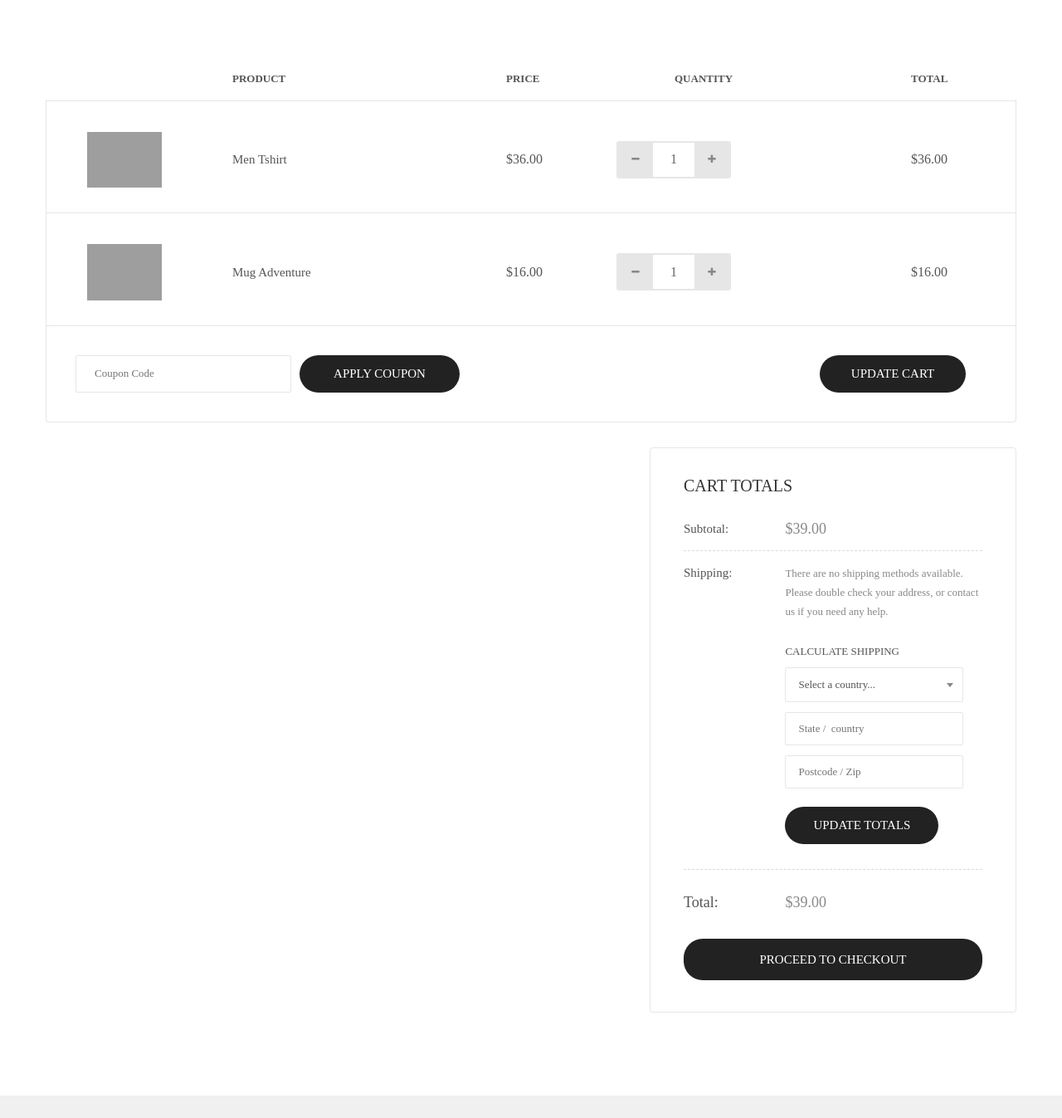
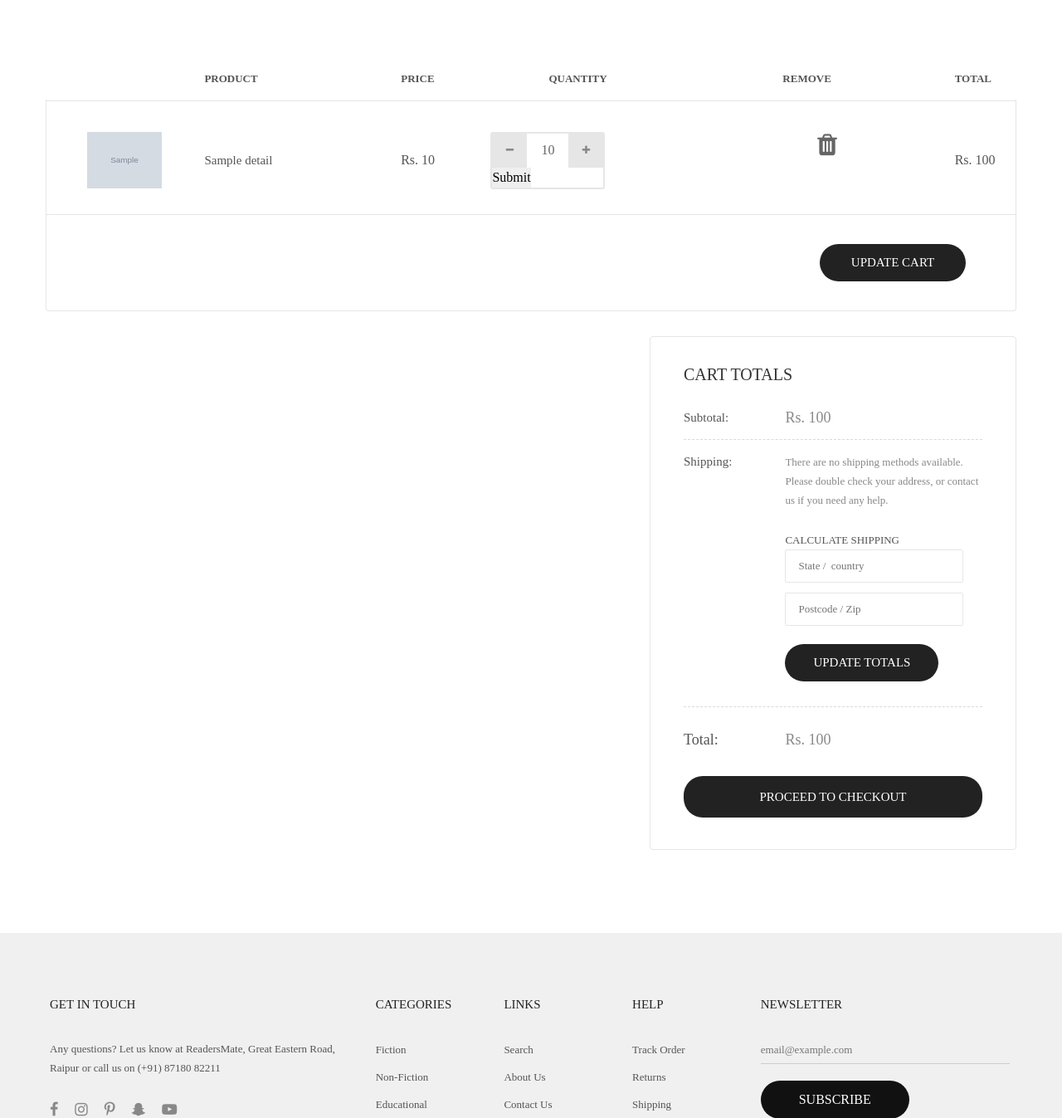
Before and after one commit to Nisaachar/ReadersMate, a PHP site: page /cart.php in a window 1280 px wide. Shown: the part 365-1712 px from the top of the page at 83% size. Run offline with PHP 8.4, Linux system fonts and the light colour scheme; the visitor is signed in with stand-in values (Sample User, id 1); tables that the repository leaves empty or names only in its code hold one stand-in row (values such as "Sample post"); grey boxes marked "Sample" are stand-in pictures; some web fonts are replaced; grey boxes are pictures that could not be loaded.

Commit message:
Adding Cart Features

```diff
--- a/cart.php
+++ b/cart.php
@@ -1,3 +1,8 @@
+<?php
+	include_once 'database.php';
+
+?>
+
 <!DOCTYPE html>
 <html lang="en">
 <?php include('includes/head.php');?>
@@ -24,34 +29,71 @@
 							<th class="column-2">Product</th>
 							<th class="column-3">Price</th>
 							<th class="column-4 p-l-70">Quantity</th>
+							<th class="column-4 p-l-70">Remove</th>
 							<th class="column-5">Total</th>
 						</tr>
 
 						<tr class="table-row">
+							<?php
+								$u_id = $_SESSION['user_id'];	//initializing the variables
+								$target_dir="images/books/";
+								$grand_total = 0;
+
+
+								$query = "SELECT * FROM tbl_cart WHERE u_id = '$u_id' "; // Collecting data from tbl_cart
+								$run = mysqli_query($conn, $query);
+								while($row = mysqli_fetch_array($run)){
+
+									$book_id = $row["book_id"];
+
+									$book_query = "SELECT * FROM tbl_book_details WHERE book_id = '$book_id' "; //fetching book
+									$book_run = mysqli_query($conn, $book_query);
+
+									while($book_row = mysqli_fetch_array($book_run)){
+
+							?>
+
 							<td class="column-1">
 								<div class="cart-img-product b-rad-4 o-f-hidden">
-									<img src="images/item-10.jpg" alt="IMG-PRODUCT">
+									<img src="<?php echo $target_dir.$book_row['img1']; ?>" alt="IMG-PRODUCT">
 								</div>
 							</td>
-							<td class="column-2">Men Tshirt</td>
-							<td class="column-3">$36.00</td>
-							<td class="column-4">
+
+							<td class="column-2"><?php echo $book_row["title"]?></td>
+
+							<td class="column-3">Rs. <?php echo $book_row["price"]?></td>
+
+							<td class="column-4 ">
 								<div class="flex-w bo5 of-hidden w-size17">
+									<form action="amending_cart.php?book_id=<?php echo $book_row["book_id"]; ?>" class="form-inline" method = "POST" >
 										<button class="btn-num-product-down color1 flex-c-m size7 bg8 eff2">
 											<i class="fs-12 fa fa-minus" aria-hidden="true"></i>
 										</button>
 
-									<input class="size8 m-text18 t-center num-product" type="number" name="num-product1" value="1">
+										<input class="size8 m-text18 t-center num-product" type="number" name="qty" value="<?php echo $row["qty"]; ?>">
 
 										<button class="btn-num-product-up color1 flex-c-m size7 bg8 eff2">
 											<i class="fs-12 fa fa-plus" aria-hidden="true"></i>
 										</button>
+										<input type="submit" class="form-inline">
+									</form>
 								</div>
 							</td>
-							<td class="column-5">$36.00</td>
+
+							<td class="column-5 d-flex justify-content-center align-bottom">
+								<a href="delete_cart.php?book_id=<?php echo $book_row["book_id"]; ?>"><i class="fs-30	fa fa-trash" aria-hidden="true"></i></a>
+							</td>
+
+							<td class="column-6">Rs. <?php echo $price = $book_row["price"]*$row["qty"]; ?></td>
 						</tr>
+						<?php
+								$grand_total += $price;
+								}
+							}
+						?>
 
-						<tr class="table-row">
+
+						<!-- <tr class="table-row">
 							<td class="column-1">
 								<div class="cart-img-product b-rad-4 o-f-hidden">
 									<img src="images/item-05.jpg" alt="IMG-PRODUCT">
@@ -73,22 +115,22 @@
 								</div>
 							</td>
 							<td class="column-5">$16.00</td>
-						</tr>
+						</tr> -->
 					</table>
 				</div>
 			</div>
 
 			<div class="flex-w flex-sb-m p-t-25 p-b-25 bo8 p-l-35 p-r-60 p-lr-15-sm">
 				<div class="flex-w flex-m w-full-sm">
-					<div class="size11 bo4 m-r-10">
+					<!-- <div class="size11 bo4 m-r-10">
 						<input class="sizefull s-text7 p-l-22 p-r-22" type="text" name="coupon-code" placeholder="Coupon Code">
-					</div>
+					</div> -->
 
 					<div class="size12 trans-0-4 m-t-10 m-b-10 m-r-10">
-						<!-- Button -->
-						<button class="flex-c-m sizefull bg1 bo-rad-23 hov1 s-text1 trans-0-4">
+
+						<!-- <button class="flex-c-m sizefull bg1 bo-rad-23 hov1 s-text1 trans-0-4">
 							Apply coupon
-						</button>
+						</button> -->
 					</div>
 				</div>
 
@@ -113,7 +155,7 @@
 					</span>
 
 					<span class="m-text21 w-size20 w-full-sm">
-						$39.00
+						Rs. <?php echo $grand_total; ?>
 					</span>
 				</div>
 
@@ -132,14 +174,14 @@
 							Calculate Shipping
 						</span>
 
-						<div class="rs2-select2 rs3-select2 rs4-select2 bo4 of-hidden w-size21 m-t-8 m-b-12">
+						<!-- <div class="rs2-select2 rs3-select2 rs4-select2 bo4 of-hidden w-size21 m-t-8 m-b-12">
 								 <select class="selection-2" name="country">
 									<option>Select a country...</option>
 									<option>US</option>
 									<option>UK</option>
 									<option>Japan</option>
 								</select>
-						</div>
+						</div> -->
 
 						<div class="size13 bo4 m-b-12">
 						<input class="sizefull s-text7 p-l-15 p-r-15" type="text" name="state" placeholder="State /  country">
@@ -165,7 +207,7 @@
 					</span>
 
 					<span class="m-text21 w-size20 w-full-sm">
-						$39.00
+						Rs. <?php echo $grand_total; ?>
 					</span>
 				</div>
 
--- a/includes/header.php
+++ b/includes/header.php
@@ -1,5 +1,6 @@
 <?php
 	session_start();
+	include_once 'database.php';
 ?>
 
 <header class="header1">
@@ -78,7 +79,7 @@
 				<div class="header-icons">
 					<?php if(isset($_SESSION['fname']))
 					{
-						echo '<span class="header-wrapicon1 dis-block"><small>Wellcome,&nbsp<strong>'.$_SESSION['fname'].'</strong></small></span>';
+						echo '<span class="header-wrapicon1 dis-block"><small>Welcome,&nbsp<strong>'.$_SESSION['fname'].'</strong></small></span>';
 						echo '<a href="index.php" class="header-wrapicon1 dis-block">
 						<!--<img src="images/icons/icon-header-01.png" class="header-icon1" alt="ICON">--><span class="linedivide1"></span>
 					</a>';
@@ -93,23 +94,47 @@
 						<!-- Header cart noti -->
 						<div class="header-cart header-dropdown">
 							<ul class="header-cart-wrapitem">
+							<?php
+								$u_id = $_SESSION['user_id'];	//initializing the variables
+								$target_dir="images/books/";
+								$grand_total = 0;
+
+
+								$query = "SELECT * FROM tbl_cart WHERE u_id = '$u_id' "; // Collecting data from tbl_cart
+								$run = mysqli_query($conn, $query);
+								while($row = mysqli_fetch_array($run)){
+
+									$book_id = $row["book_id"];
+
+									$book_query = "SELECT * FROM tbl_book_details WHERE book_id = '$book_id' "; //fetching book
+									$book_run = mysqli_query($conn, $book_query);
+
+									while($book_row = mysqli_fetch_array($book_run)){
+
+							?>
 								<li class="header-cart-item">
 									<div class="header-cart-item-img">
-										<img src="images/item-cart-01.jpg" alt="IMG">
+										<img src="<?php echo $target_dir.$book_row['img1'] ?>" alt="IMG">
 									</div>
 
 									<div class="header-cart-item-txt">
 										<a href="#" class="header-cart-item-name">
-											White Shirt With Pleat Detail Back
+											<?php echo $book_row["title"]; ?>
 										</a>
 
 										<span class="header-cart-item-info">
-											1 x $19.00
+											Rs. <?php  echo $book_row["price"] ?>
 										</span>
 									</div>
 								</li>
 
-								<li class="header-cart-item">
+								<?php
+										$grand_total += $book_row["price"];
+										}//for inner while_loop
+									}//for outer while loop
+								?>
+
+								<!-- <li class="header-cart-item">
 									<div class="header-cart-item-img">
 										<img src="images/item-cart-02.jpg" alt="IMG">
 									</div>
@@ -139,17 +164,17 @@
 											1 x $17.00
 										</span>
 									</div>
-								</li>
+								</li> -->
 							</ul>
 
 							<div class="header-cart-total">
-								Total: $75.00
+								Total: Rs. <?php echo $grand_total; ?>
 							</div>
 
 							<div class="header-cart-buttons">
 								<div class="header-cart-wrapbtn">
 									<!-- Button -->
-									<a href="cart.html" class="flex-c-m size1 bg1 bo-rad-20 hov1 s-text1 trans-0-4">
+									<a href="cart.php" class="flex-c-m size1 bg1 bo-rad-20 hov1 s-text1 trans-0-4">
 										View Cart
 									</a>
 								</div>
--- a/product.php
+++ b/product.php
@@ -130,8 +130,6 @@
 							$days = $row2['1'];
 							$rate = $row2['2'];
 
-
-							//$i = 0;
 							$howmany = mysqli_num_rows($tab_indexing);
 								?>
 						<span class="s-text8 p-t-5 p-b-5">
```
Also changed, not shown: amending_cart.php (added, +13 -0 lines), delete_cart.php (added, +12 -0 lines). Lines whose indentation alone changed are shown as unchanged.
